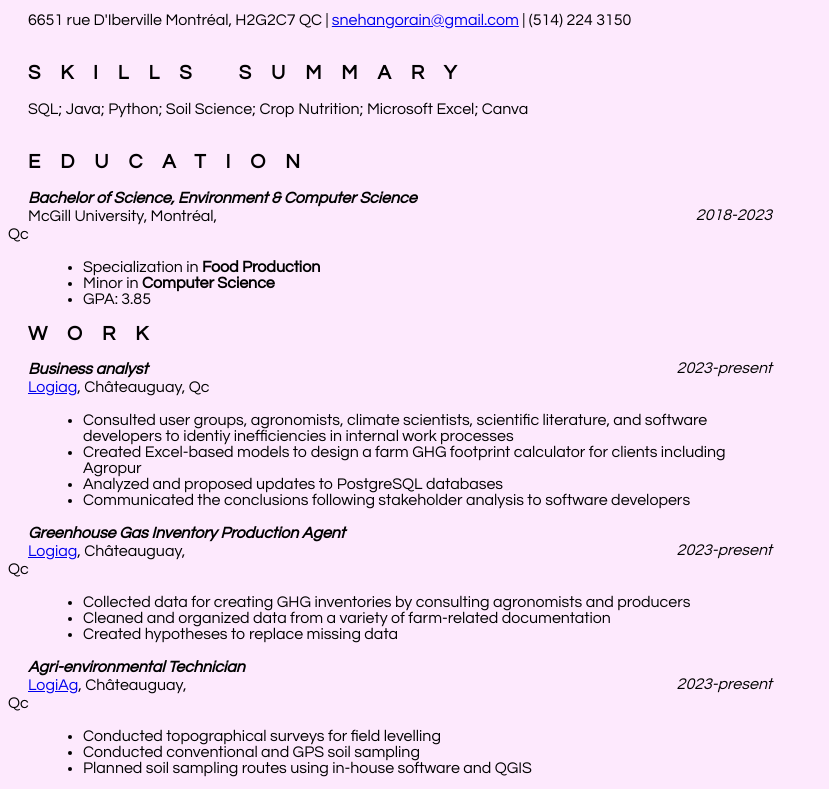
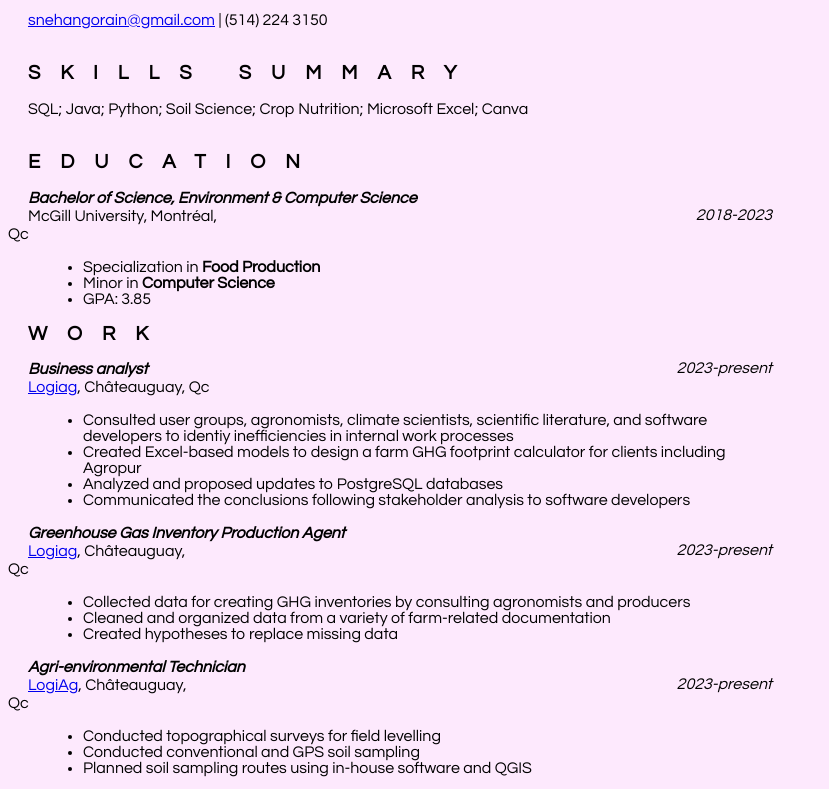
Before and after one commit to sgorain/Curriculum-Vitae, a plain HTML site: page index.html in a window 1280 px wide. Shown: the part 84-873 px from the top of the page, without its empty margins (0-829 px from the left). Drawn offline with Linux system fonts and the light colour scheme.

Commit message:
Update index.html

```diff
--- a/index.html
+++ b/index.html
@@ -58,7 +58,7 @@
 
 
 	<h1>Snehan Gorain</h1>
-	<p1>6651 rue D'Iberville Montréal, H2G2C7 QC | <a href="mailto:snehangorain@gmail.com">snehangorain@gmail.com</a> | (514) 224 3150</p1>
+	<p1> <a href="mailto:snehangorain@gmail.com">snehangorain@gmail.com</a> | (514) 224 3150</p1>
 	<br><br>
 	<h2>SKILLS SUMMARY</h2>
 	<p1>SQL; Java; Python; Soil Science; Crop Nutrition; Microsoft Excel; Canva</p1>
```
